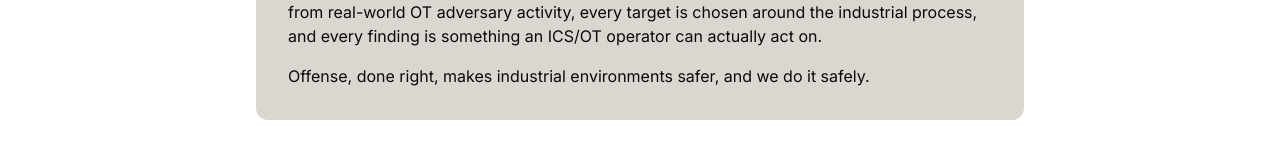
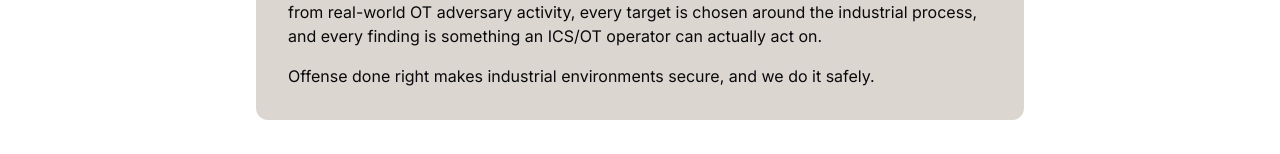
Before and after one commit to processimpact/process-impact-website, a Next.js app: page /about in a window 1280 px wide. Shown: the part 529-683 px from the top of the page. Built offline with nearby package versions, Linux system fonts and the light colour scheme.

Commit message:
Tighten About page closing line

```diff
--- a/src/app/about/page.tsx
+++ b/src/app/about/page.tsx
@@ -32,7 +32,7 @@ export default function AboutPage() {
             We don&apos;t just run IT penetration tests in OT environments. Every technique we use is drawn from real-world OT adversary activity, every target is chosen around the industrial process, and every finding is something an ICS/OT operator can actually act on.
           </p>
           <p className="mt-4 text-left">
-            Offense, done right, makes industrial environments safer, and we do it safely.
+            Offense done right makes industrial environments secure, and we do it safely.
           </p>
         </div>
 
```
